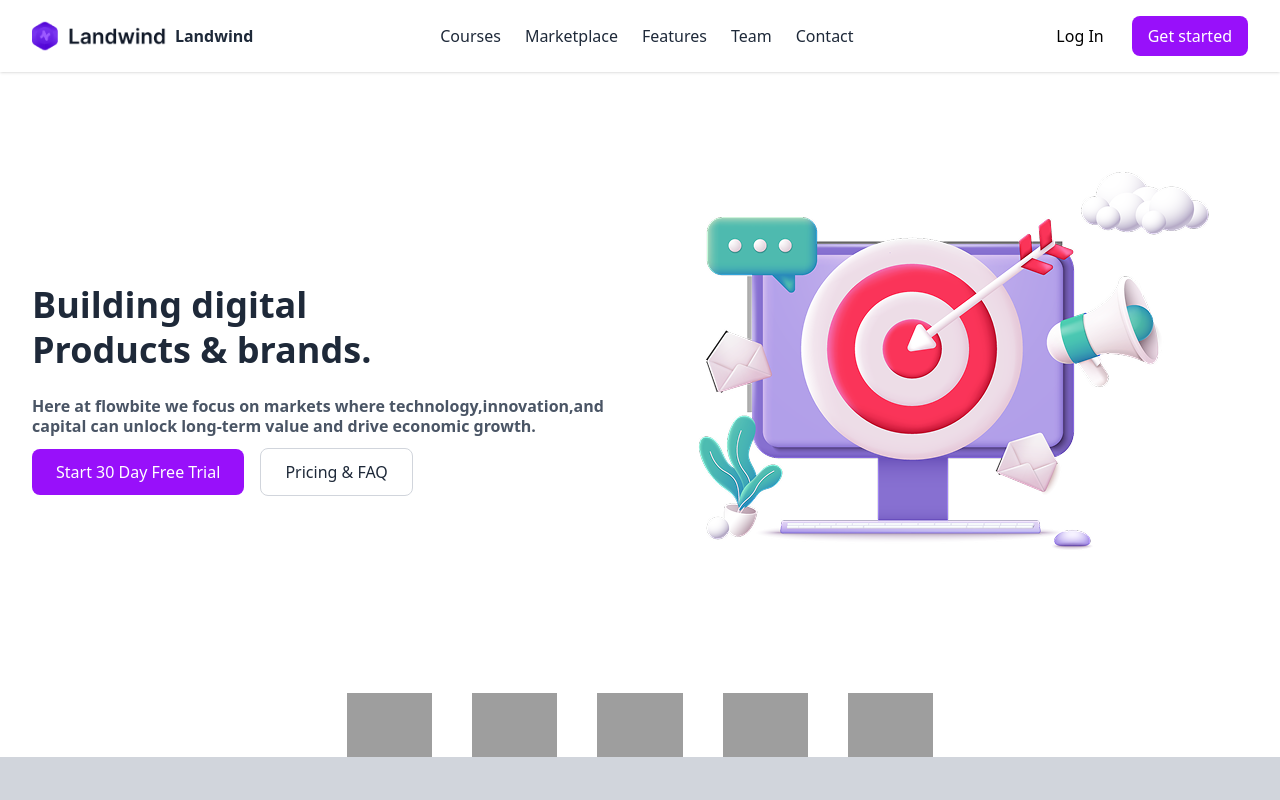
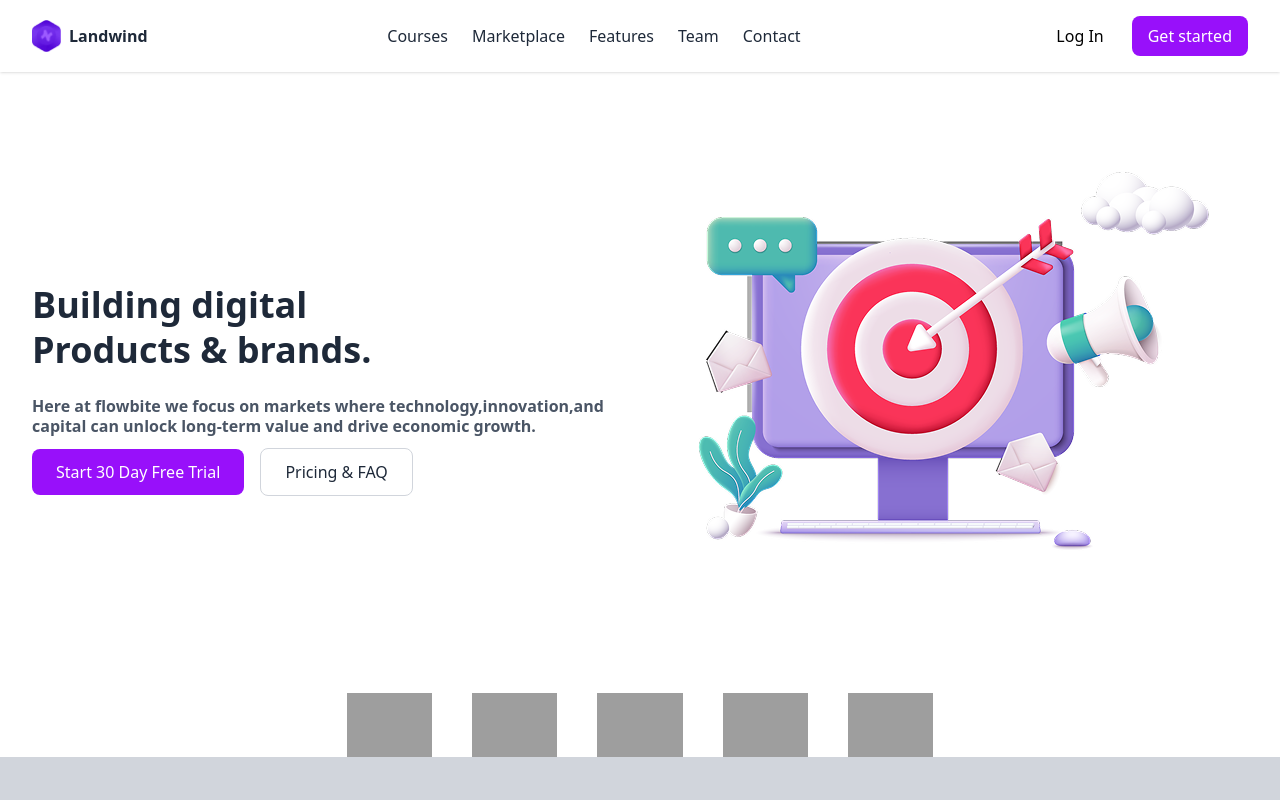
Before and after one commit to arafathossain9678-cpu/MY-portfolio-tailwind, a plain HTML site: page index.html in a window 1280 px wide. Shown: the top 800 px of the page. Drawn offline with nearby package versions, Linux system fonts and the light colour scheme; grey boxes are pictures that could not be loaded.

Commit message:
logo(2).png

```diff
--- a/index.html
+++ b/index.html
@@ -10,7 +10,7 @@
     <!-- Navbar -->
     <nav class="flex justify-between items-center px-8 py-4 shadow">
       <div class="flex justify-center items-center gap-2 font-semibold">
-        <img src="pictures/logo.png" alt="Landwind Logo" class="h-8 w-auto" />
+        <img src="pictures/logo (2).png" alt="Landwind Logo" class="h-8 w-auto" />
         <h3>Landwind</h3>
       </div>
       <ul class="hidden md:flex gap-6 font-medium">
@@ -331,7 +331,7 @@ dashboard. Perfect choice for your next SaaS application."</p>
 
   <div class="flex justify-center mb-3">
 
-  <img src="pictures/logo.png" alt="Landwind Logo" class="h-8  " />
+  <img src="pictures/Logo.png" alt="Landwind Logo" class="h-8  " />
 
 </div>
 
```
Also changed, not shown: pictures/logo (2).png (added).
